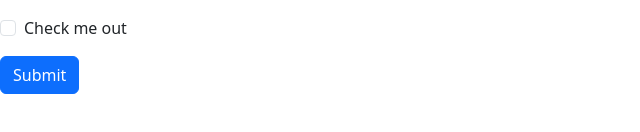
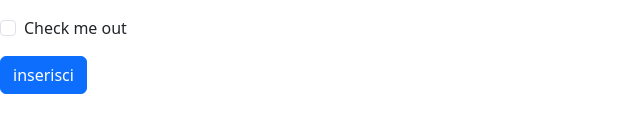
Before and after one commit to ERIKAFACCHINI08/Cacciaal-tesoro, a website: page verificaBoostrap1.html in a window 1280 px wide. Shown: the part 418-550 px from the top of the page, 0-640 px from the left. Drawn offline with nearby package versions, Linux system fonts and the light colour scheme.

Commit message:
Update verificaBoostrap1.html

```diff
--- a/verificaBoostrap1.html
+++ b/verificaBoostrap1.html
@@ -36,7 +36,7 @@
     <input type="checkbox" class="form-check-input" id="exampleCheck1">
     <label class="form-check-label" for="exampleCheck1">Check me out</label>
   </div>
-  <button type="submit" class="btn btn-primary">Submit</button>
+  <button type="submit" class="btn btn-primary">inserisci</button>
 </form>
   </body>
 </html>
```
